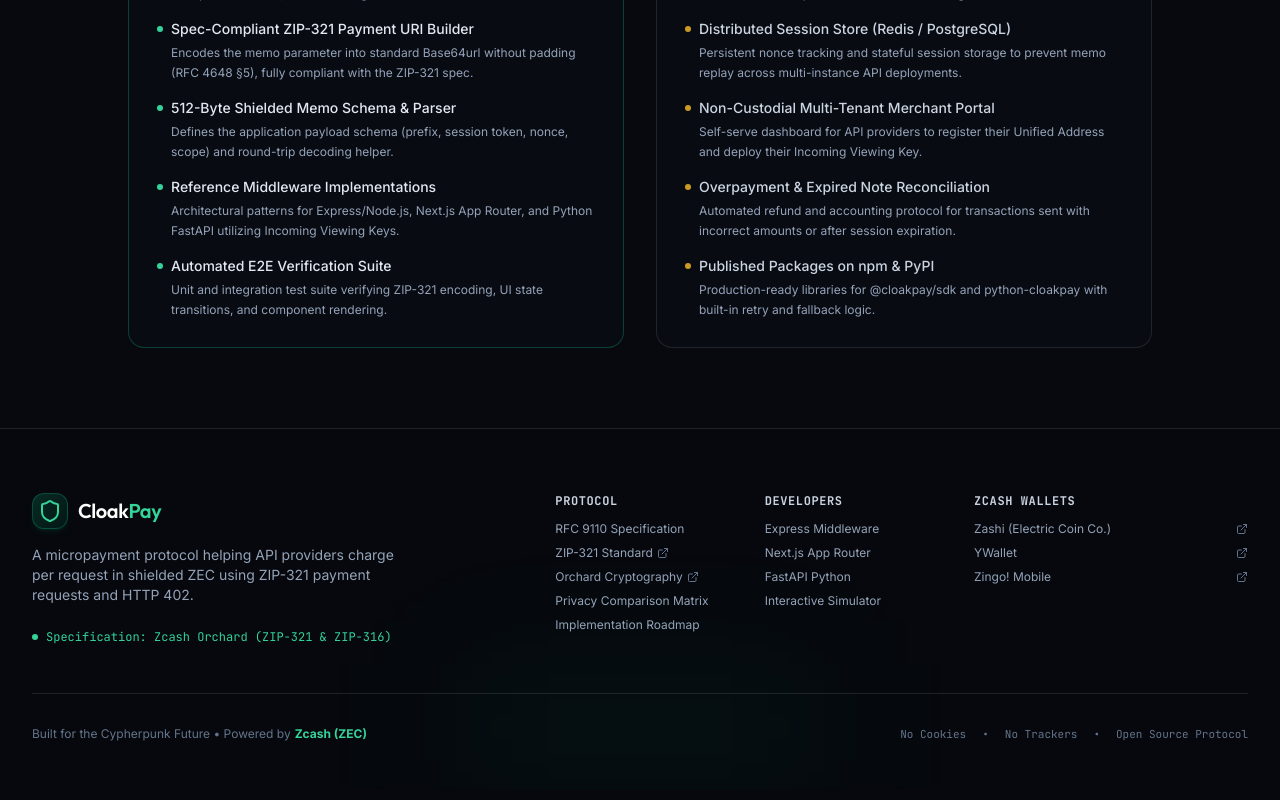
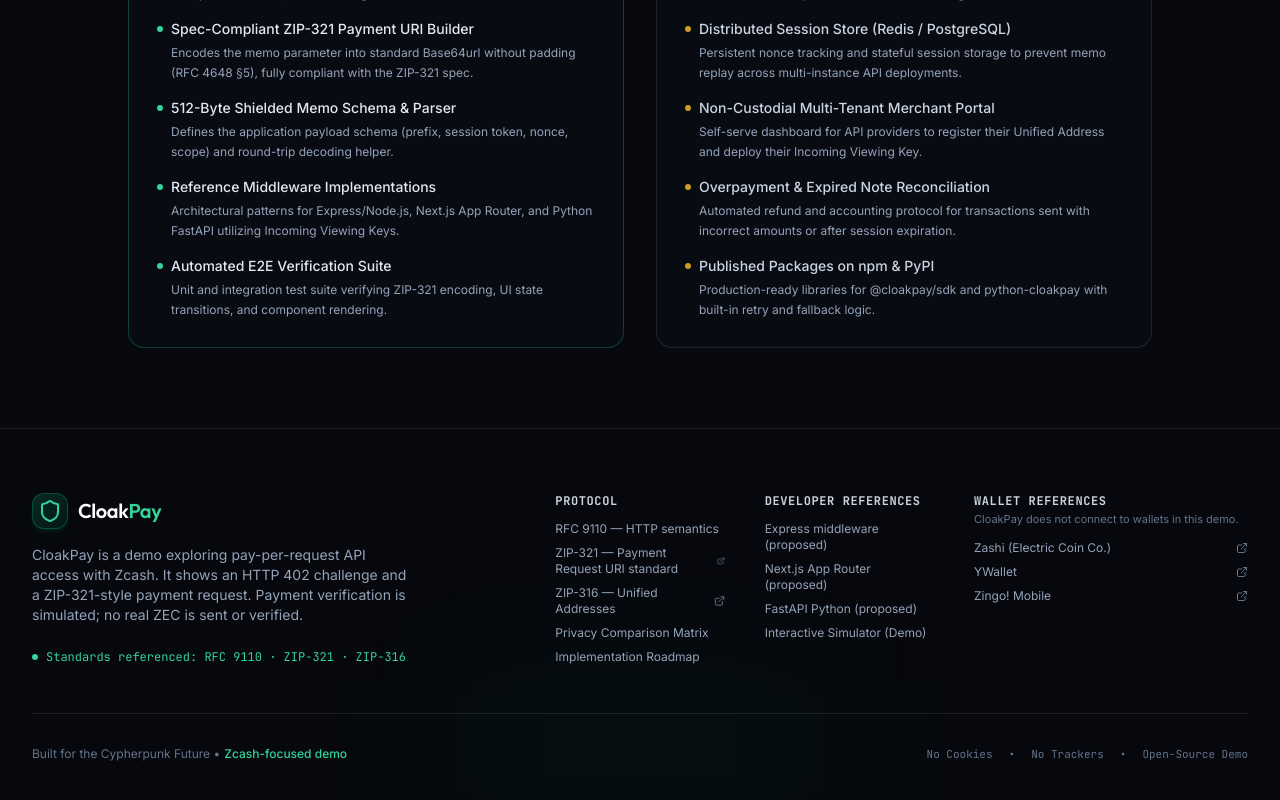
Before and after one commit to Miracle-Alajemba/Cloakpay, a React (Vite) app: page / in a window 1280 px wide. Shown: the part 6114-6914 px from the top of the page. Built offline with nearby package versions, Linux system fonts and the light colour scheme.

Commit message:
docs(footer): update footer to accurately describe demo scope and references

```diff
--- a/src/components/Footer.jsx
+++ b/src/components/Footer.jsx
@@ -1,5 +1,5 @@
 import React from 'react';
-import { Shield, Heart, ExternalLink, Terminal, Lock } from 'lucide-react';
+import { Shield, ExternalLink } from 'lucide-react';
 
 export default function Footer({ onOpenDemo }) {
   return (
@@ -22,16 +22,16 @@ export default function Footer({ onOpenDemo }) {
             </div>
 
             <p className="text-xs sm:text-sm text-slate-400 leading-relaxed max-w-sm font-sans">
-              A micropayment protocol helping API providers charge per request in shielded ZEC using ZIP-321 payment requests and HTTP 402.
+              CloakPay is a demo exploring pay-per-request API access with Zcash. It shows an HTTP 402 challenge and a ZIP-321-style payment request. Payment verification is simulated; no real ZEC is sent or verified.
             </p>
 
             <div className="flex items-center gap-2 pt-2 text-xs font-mono text-emerald-400">
               <span className="w-1.5 h-1.5 rounded-full bg-emerald-400" />
-              <span>Specification: Zcash Orchard (ZIP-321 &amp; ZIP-316)</span>
+              <span>Standards referenced: RFC 9110 · ZIP-321 · ZIP-316</span>
             </div>
           </div>
 
-          {/* Column 2: Protocol */}
+          {/* Column 2: Protocol references */}
           <div className="md:col-span-2 space-y-3">
             <h4 className="text-xs font-mono uppercase tracking-wider text-slate-300 font-bold">
               Protocol
@@ -39,7 +39,7 @@ export default function Footer({ onOpenDemo }) {
             <ul className="space-y-2 text-xs text-slate-400">
               <li>
                 <a href="#protocol" className="hover:text-emerald-400 transition-colors">
-                  RFC 9110 Specification
+                  RFC 9110 — HTTP semantics
                 </a>
               </li>
               <li>
@@ -49,17 +49,17 @@ export default function Footer({ onOpenDemo }) {
                   rel="noreferrer"
                   className="hover:text-emerald-400 transition-colors flex items-center gap-1"
                 >
-                  ZIP-321 Standard <ExternalLink className="w-3 h-3 text-slate-500" />
+                  ZIP-321 — Payment Request URI standard <ExternalLink className="w-3 h-3 text-slate-500" />
                 </a>
               </li>
               <li>
                 <a
-                  href="https://zcash.readthedocs.io/en/latest/rtd_pages/orchard.html"
+                  href="https://zips.z.cash/zip-0316"
                   target="_blank"
                   rel="noreferrer"
                   className="hover:text-emerald-400 transition-colors flex items-center gap-1"
                 >
-                  Orchard Cryptography <ExternalLink className="w-3 h-3 text-slate-500" />
+                  ZIP-316 — Unified Addresses <ExternalLink className="w-3 h-3 text-slate-500" />
                 </a>
               </li>
               <li>
@@ -75,25 +75,25 @@ export default function Footer({ onOpenDemo }) {
             </ul>
           </div>
 
-          {/* Column 3: Developers */}
+          {/* Column 3: Developer references */}
           <div className="md:col-span-2 space-y-3">
             <h4 className="text-xs font-mono uppercase tracking-wider text-slate-300 font-bold">
-              Developers
+              Developer references
             </h4>
             <ul className="space-y-2 text-xs text-slate-400">
               <li>
                 <a href="#developers" className="hover:text-emerald-400 transition-colors">
-                  Express Middleware
+                  Express middleware (proposed)
                 </a>
               </li>
               <li>
                 <a href="#developers" className="hover:text-emerald-400 transition-colors">
-                  Next.js App Router
+                  Next.js App Router (proposed)
                 </a>
               </li>
               <li>
                 <a href="#developers" className="hover:text-emerald-400 transition-colors">
-                  FastAPI Python
+                  FastAPI Python (proposed)
                 </a>
               </li>
               <li>
@@ -101,17 +101,22 @@ export default function Footer({ onOpenDemo }) {
                   onClick={onOpenDemo}
                   className="hover:text-emerald-400 transition-colors text-left"
                 >
-                  Interactive Simulator
+                  Interactive Simulator (Demo)
                 </button>
               </li>
             </ul>
           </div>
 
-          {/* Column 4: Ecosystem & Wallets */}
+          {/* Column 4: Wallet references */}
           <div className="md:col-span-3 space-y-3">
-            <h4 className="text-xs font-mono uppercase tracking-wider text-slate-300 font-bold">
-              Zcash Wallets
-            </h4>
+            <div>
+              <h4 className="text-xs font-mono uppercase tracking-wider text-slate-300 font-bold">
+                Wallet references
+              </h4>
+              <p className="text-[11px] text-slate-500 mt-0.5">
+                CloakPay does not connect to wallets in this demo.
+              </p>
+            </div>
             <ul className="space-y-2 text-xs text-slate-400">
               <li>
                 <a
@@ -154,8 +159,8 @@ export default function Footer({ onOpenDemo }) {
         {/* Bottom Credits */}
         <div className="pt-8 flex flex-col sm:flex-row items-center justify-between gap-4 text-xs text-slate-500">
           <div className="flex items-center gap-1">
-            <span>Built for the Cypherpunk Future • Powered by</span>
-            <span className="text-emerald-400 font-bold">Zcash (ZEC)</span>
+            <span>Built for the Cypherpunk Future •</span>
+            <span className="text-emerald-400 font-medium">Zcash-focused demo</span>
           </div>
 
           <div className="flex items-center gap-4 text-[11px] font-mono">
@@ -163,7 +168,7 @@ export default function Footer({ onOpenDemo }) {
             <span>•</span>
             <span>No Trackers</span>
             <span>•</span>
-            <span>Open Source Protocol</span>
+            <span>Open-Source Demo</span>
           </div>
         </div>
 
```
